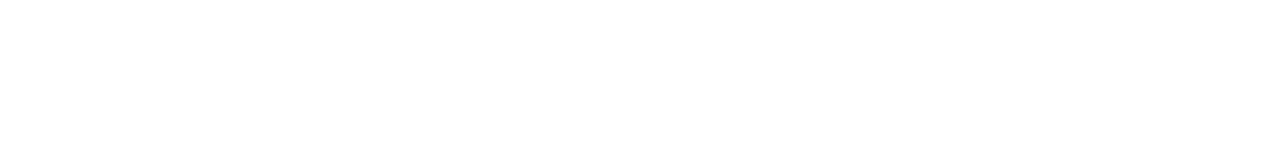
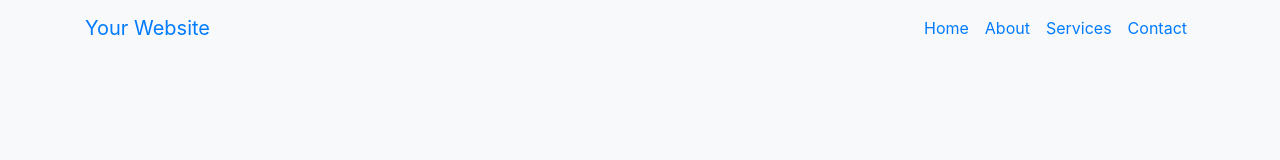
Before and after one commit to richard-antwi/The-Cyber-check-webApp, a plain HTML site: page index.html in a window 1280 px wide. Drawn offline with nearby package versions, Linux system fonts and the light colour scheme.

Commit message:
committing uupdate

```diff
--- a/index.html
+++ b/index.html
@@ -15,8 +15,39 @@
   <script src="https://code.jquery.com/jquery-3.2.1.slim.min.js"></script>
   <script src="https://stackpath.bootstrapcdn.com/bootstrap/4.0.0/js/bootstrap.min.js"></script>
 
+  <style>
+    body {
+        background-color: #f8f9fa;
+    }
+</style>
+
 </head>
 <body>
+    <nav class="navbar navbar-expand-lg navbar-primary">
+        <div class="container">
+            <a class="navbar-brand" href="#">Your Website</a>
+            <button class="navbar-toggler" type="button" data-toggle="collapse" data-target="#navbarNav"
+                aria-controls="navbarNav" aria-expanded="false" aria-label="Toggle navigation">
+                <span class="navbar-toggler-icon"></span>
+            </button>
+            <div class="collapse navbar-collapse" id="navbarNav">
+                <ul class="navbar-nav ml-auto">
+                    <li class="nav-item active">
+                        <a class="nav-link" href="#">Home</a>
+                    </li>
+                    <li class="nav-item">
+                        <a class="nav-link" href="#">About</a>
+                    </li>
+                    <li class="nav-item">
+                        <a class="nav-link" href="#">Services</a>
+                    </li>
+                    <li class="nav-item">
+                        <a class="nav-link" href="#">Contact</a>
+                    </li>
+                </ul>
+            </div>
+        </div>
+    </nav>
 
 
 
```
